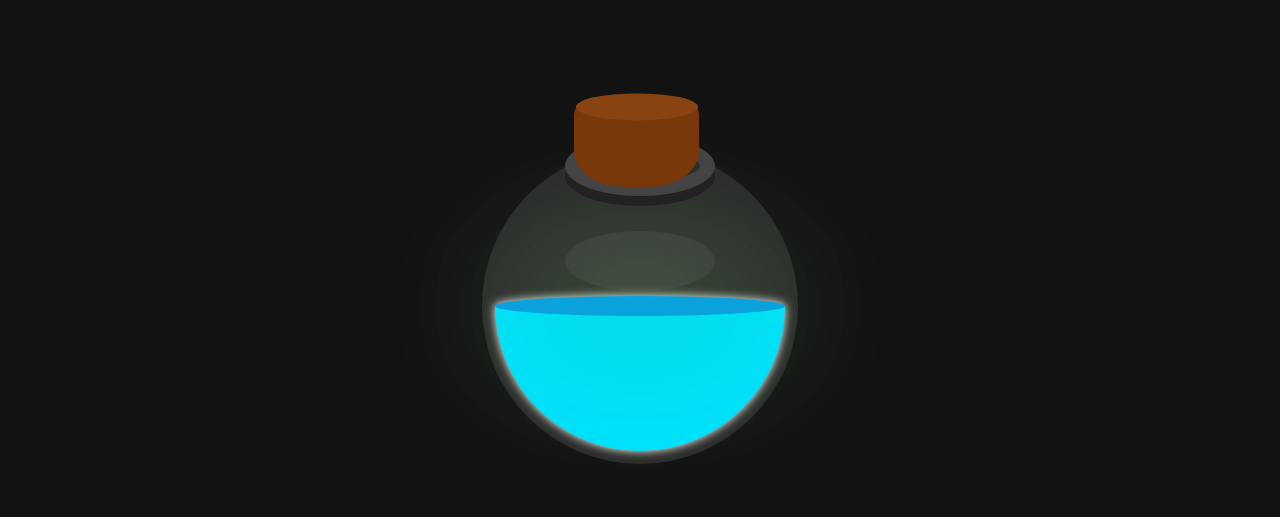
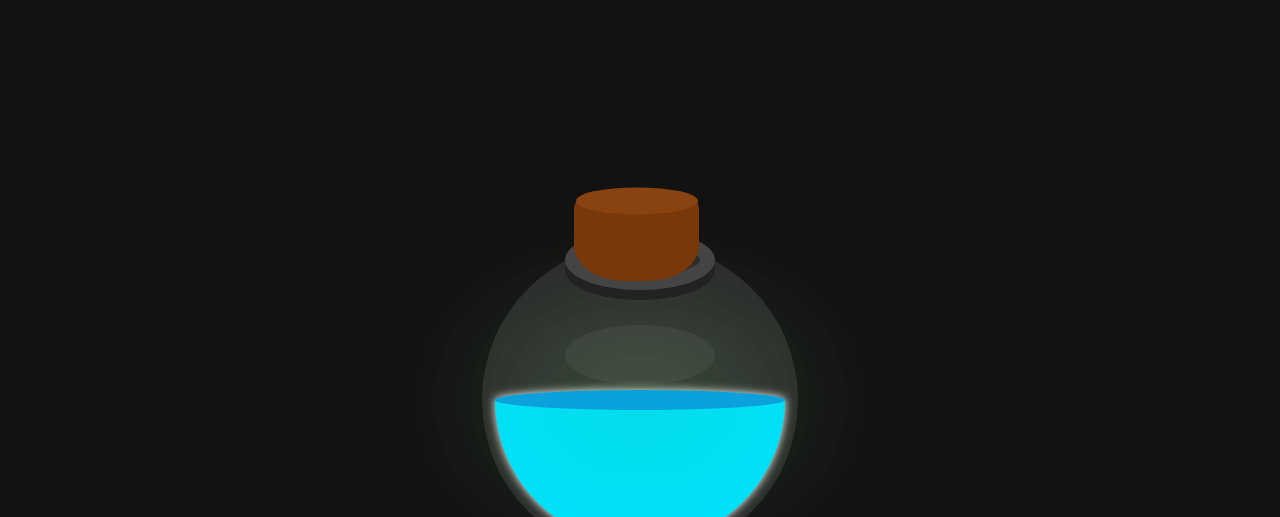
Before and after one commit to BrennonMeireles/animation-potion, a plain HTML site: page index.html in a window 1280 px wide. Shown: the top 517 px of the page. Drawn offline with Linux system fonts and the light colour scheme.

Commit message:
style.css

```diff
--- a/CSS/style.css
+++ b/CSS/style.css
@@ -13,7 +13,7 @@ section{
     display: flex;
     justify-content: center;
     align-items: center;
-    min-height: 611px; /*delimita a pocição da garrafa na janela*/
+    min-height: 100vh; /*delimita a pocição da garrafa na janela*/
     background-color: #121212;
 }
 
```
